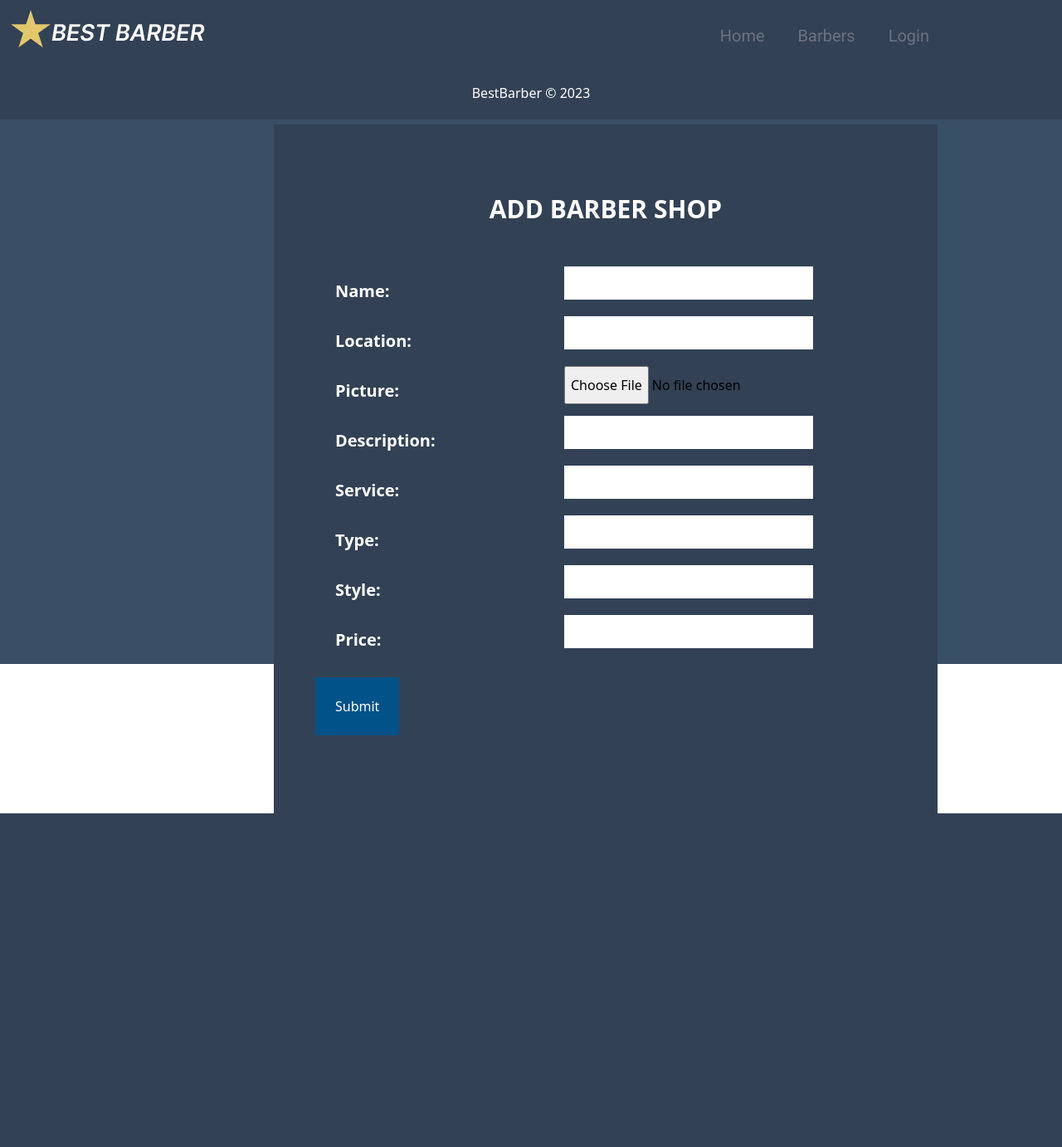
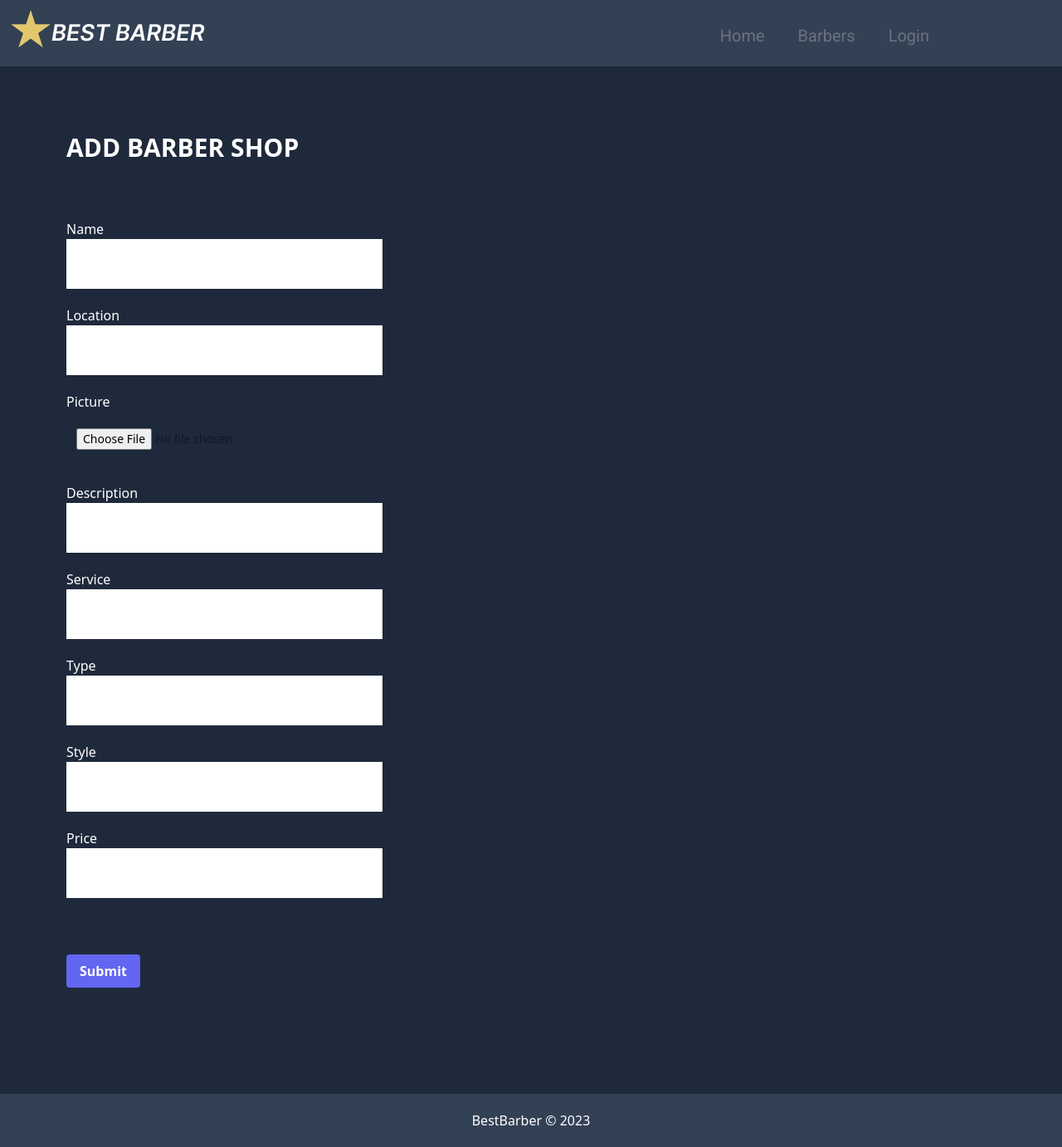
Before and after one commit to canefe/bestbarber, a Django app: page /add_barbers/ in a window 1280 px wide. Shown: the whole page at 83% size. Before the commit the page ends 980 px from the top, so only its background shows below. Run offline with Django 4.2, Linux system fonts and the light colour scheme; style sheets or scripts are compiled from the project's sources; some libraries are stand-ins or nearby versions.

Commit message:
Update booking and add_barber templates, bug fix

```diff
--- a/barbers/views.py
+++ b/barbers/views.py
@@ -112,7 +112,7 @@ def show_barber(request, barber_name_slug):
         context_dict['attributes'] = ["Clean",
                                       "Cheap",
                                       "Boring",
-                                      "Long wait",
+                                      "Long_wait",
                                       "Professional",
                                       "Student",
                                       "Fun"
@@ -172,7 +172,6 @@ def booking(request, barber_name_slug):
         if request.method == 'POST':
             if booking_form.is_valid():
                 if booking_form:
-                    print(booking_form)
                     booking = booking_form.save(commit=False)
                     booking.barber_shop = barber
                     booking.user = request.user
--- a/templates/barbers/add_barbers.html
+++ b/templates/barbers/add_barbers.html
@@ -1,179 +1,63 @@
 {% extends 'barbers/base.html' %}
+{% load widget_tweaks %}
 {% load static %}
 {% block title_block %}
-Register
+    Login
 {% endblock %}
+{% block head %}
+    <style></style>
+{% endblock %}
+{% block body_block %}
+    <div class="flex-col flex items-start justify-start text-white">
+        <div
+            class="bg-slate-800 flex-col flex items-start justify-start p-20 w-[100vw] md:w-[100vw]"
+        >
+            <div class="mb-5">
+                <b class="uppercase text-3xl">Add Barber Shop</b>
+            </div>
+            <div class="flex-col flex items-center justify-center">
+                <form id="form" method="post">
+                    {% if form.errors %}
+                        <div
+                            class="text-white p-5 m-5 bg-red-900 ounded-sm text-center items-center justify-center"
+                        >
+                            {{ form.errors }}
+                        </div>
+                    {% endif %} {% csrf_token %}
+                    <div
+                        class="flex flex-col md:flex-row items-center justify-center space-y-5 md:space-y-0 md:space-x-20 text-black"
+                    >
+                        <div class="pl-0 p-12">
+                            <div class="relative z-30">
+                                <div id="form-messages" class="absolute hidden p-3 bg-green-500 -top-14 duration-75  rounded-sm text-center items-center justify-center m-5 text-white">
+                                </div>
+                            </div>
+                            {% for field in barber_form %}
+                                <div class="relative">
+                                    <p class="text-white text-md transition-all duration-100 top-0">
+                                                {{ field.label }}
+                                            </p>
+                                        {{ field|add_class:"border-gray-300 focus:border-indigo-500 focus:ring-indigo-500 shadow-sm w-full py-5 pl-3 pr-24 leading-5 text-gray-900 sm:text-sm sm:leading-5 mb-5 peer" }}
 
+                                </div>
+                            {% endfor %}
+                        </div>
+                    </div>
+                    <div
+                        class="flex flex-col items-start justify-start space-y-10 text-black"
+                    >
 
-{% block body_block %}
-<head>
-		<style	type="text/css"	media="screen">
-
-				/* Register Box */
-
-				.register
-				{
-				display:block;
-				position:absolute;
-				top: 150px;
-				right: 150px;
-
-				width:800px;
-				height:830px;
-				}
-
-<!--				.image_container-->
-<!--				{-->
-<!--				position:relative;-->
-<!--				top: 65px;-->
-<!--				left: 100px;-->
-<!--				width:800px;-->
-<!--				height:1200px;-->
-<!--				}-->
-
-
-<!--				.regi_image-->
-<!--				{-->
-<!--				display:block;-->
-<!--				position:relative;-->
-<!--				top: 65px;-->
-<!--				}-->
-
-				input
-				{
-				position: absolute;
-				right: 150px;
-				width: 300px;
-				}
-
-				.warn_pass_not_match{
-				colour: red;
-				}
-
-				.center
-				{
-				text-align:center;
-
-				}
-				.left-50
-				{
-				margin-left:50px;
-				text-align:left;
-
-				}
-				.left-80
-				{
-				margin-left:80px;
-				text-align:left;
-
-				}
-				.left-100
-				{
-				margin-left:100px;
-				text-align:left;
-
-				}
-
-
-				.left-120
-				{
-				margin-left:120px;
-				text-align:left;
-
-				}
-
-				.left-140
-				{
-				margin-left:140px;
-				text-align:left;
-
-				}
-
-				.inline{
-				display: inline;
-
-
-				}
-				.left-160
-				{
-				margin-left:160px;
-				text-align:left;
-
-				}
-
-				.form-button_blue {
-				background: #005288;
-				box-sizing: content-box;
-				-moz-box-sizing: content-box;
-				color: #ffffff;
-				cursor: pointer;
-				}
-
-				.form-button_green {
-				background: #008852;
-				box-sizing: content-box;
-				-moz-box-sizing: content-box;
-				color: #ffffff;
-				cursor: pointer;
-				}
-
-				.form-element {
-				padding: 15px 24px;
-				line-height: 40px;
-				}
-
-				.form-text{
-				color:white;
-				line-height: 60px;
-				font-size: 20px;
-				}
-
-				.form-heading {
-				padding: 15px 24px;
-				border: none;
-				font-size: 30px;
-				border-radius: 4px;
-
-		</style>
-</head>
-<body>
-		<div class="register bg-slate-700">
-			<br>
-				<div class="center">
-					<br>
-					<br>
-					<b class="space-x-10 uppercase form-heading form-text ">
-						Add Barber Shop</b>
-					<br>
-					<br>
-				</div>
-			<div class="left-50" >
-
-				<form method="post" method="post" enctype="multipart/form-data">
-					{% csrf_token %}
-					<div class="form-element">
-							{% for field in barber_form %}
-								{% if field.name != "manage_by" %}
-									<div > <b class="form-text input_box">{{ field.errors }}
-									{{ field.label_tag }}</b>{{ field }} </div>
-						 		{% endif %}
-
-							{% endfor %}
-
-				</div>
-					<button class="form-element form-button_blue center" type="submit" name="submit" value="Register">Submit</button>
-				</form>
-		</div>
-<!--</div>-->
-
-<!--		//Register Image-->
-<!--		<div class= "image_container">-->
-<!--			<img src="{% static 'images/barber1.png' %}" class="m-2 regi_image">-->
-
-<!--</div>-->
-
-
-</body>
-
-
+                            <div class="pl-0 pt-0 p-12">
+                                <button
+                                    type="submit"
+                                    class="bg-indigo-500 hover:bg-indigo-700 text-white font-bold py-2 px-4 rounded"
+                                >
+                                    Submit
+                                </button>
+                            </div>
+                        </div>
+                    </form>
+                </div>
+            </div>
 {% endblock %}
+</div>
--- a/templates/barbers/barbers.html
+++ b/templates/barbers/barbers.html
@@ -13,7 +13,7 @@ Barbers
 >
     <div class="w-full relative flex my-10 justify-center items-center">
         <h1 class="text-4xl absolute  left-1/2 -translate-x-1/2">Barbers</h1>
-        <h1 class="text-lg absolute right-10 mr-10">Filter</h1>
+        <!--<h1 class="text-lg absolute right-10 mr-10">Filter</h1>-->
 
         <div class="relative inline-block">
 
```
Also changed, not shown: templates/barbers/booking.html (+3 -6 lines).
